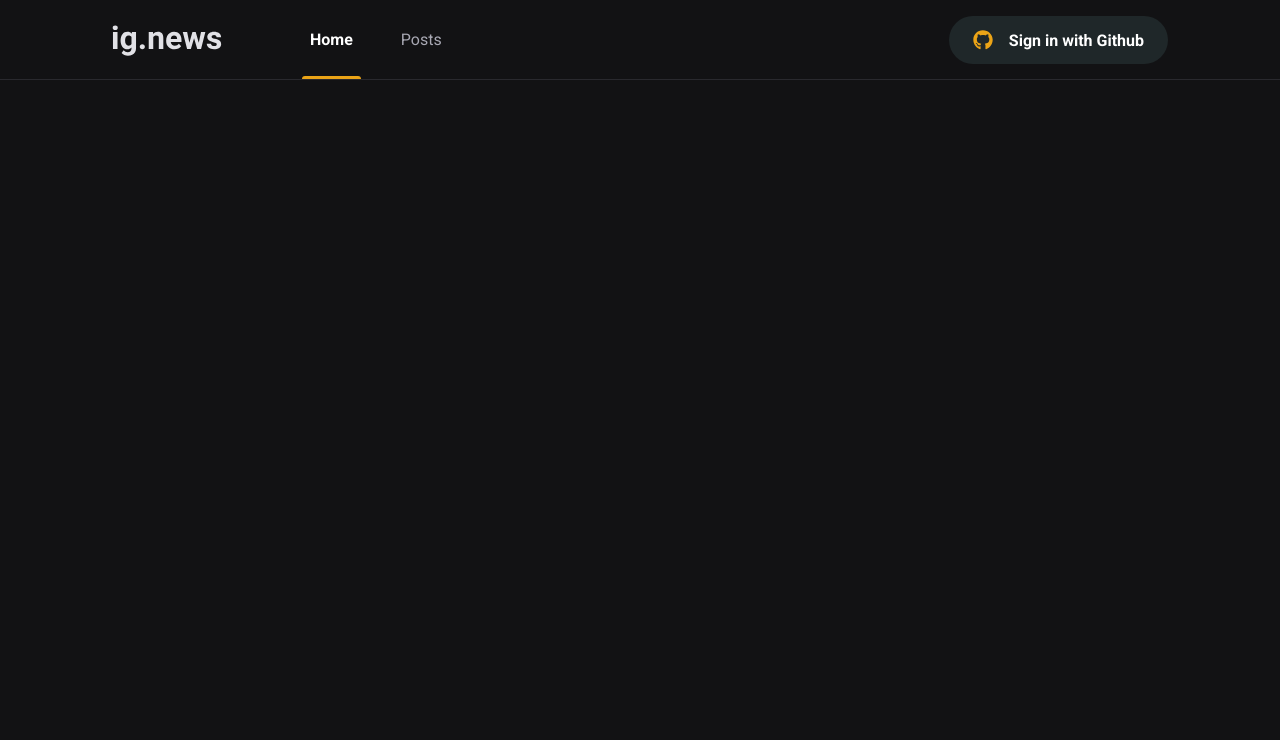
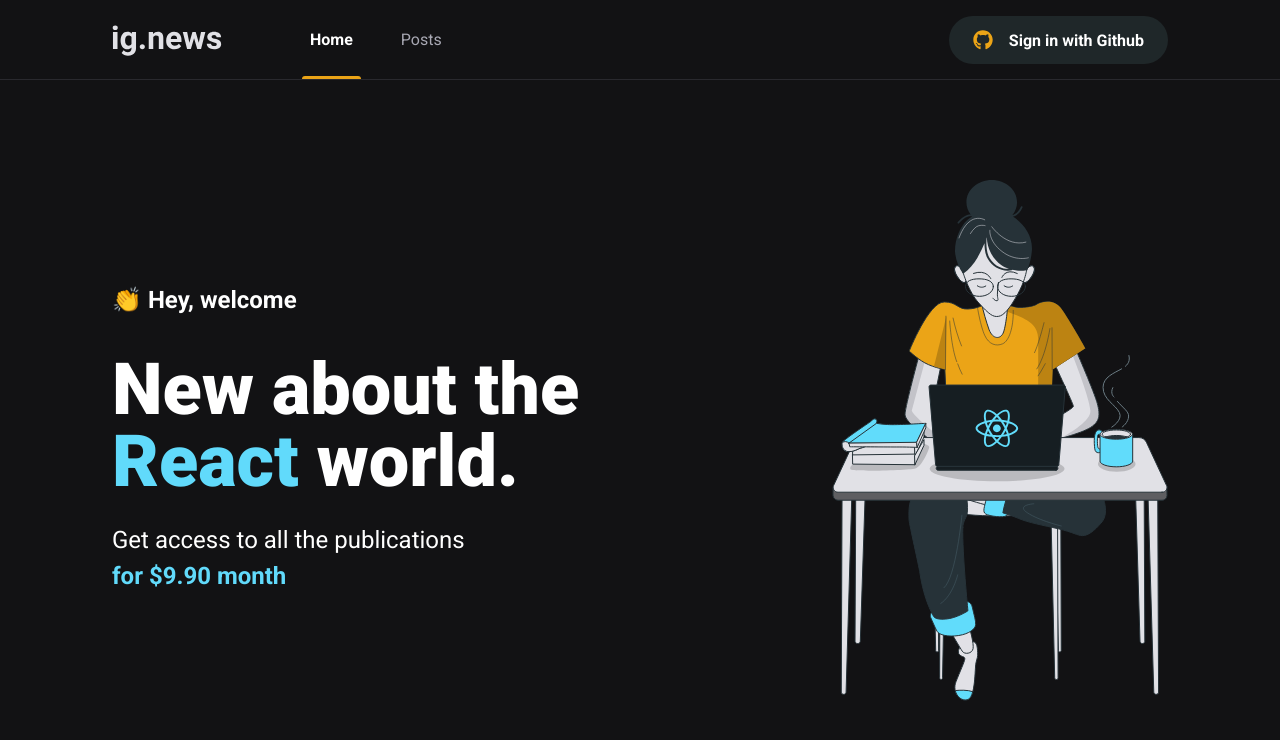
Before and after one commit to renanlido/ignews, a Next.js app: page / in a window 1280 px wide. Shown: the top 740 px of the page. Built offline with nearby package versions, Linux system fonts and the light colour scheme.

Commit message:
chore: create content of home page

```diff
--- /dev/null
+++ b/src/pages/home.module.scss
@@ -0,0 +1,41 @@
+.contentContainer {
+  max-width: 1120px;
+  margin: 0 auto;
+  padding: 0 2rem;
+  height: calc(100vh - 5rem);
+
+  display: flex;
+  align-items: center;
+  justify-content: space-between;
+}
+
+.hero {
+  max-width: 600px;
+
+  > span {
+    font-size: 1.5rem;
+    font-weight: bold;
+  }
+
+  h1 {
+    font-size: 4.5rem;
+    line-height: 4.5rem;
+    font-weight: 900;
+    margin-top: 2.5rem;
+
+    span {
+      color: var(--cyan-500);
+    }
+  }
+
+  p {
+    font-size: 1.5rem;
+    line-height: 2.25rem;
+    margin-top: 1.5rem;
+
+    span {
+      color: var(--cyan-500);
+      font-weight: bold;
+    }
+  }
+}
--- a/src/pages/index.tsx
+++ b/src/pages/index.tsx
@@ -1,4 +1,6 @@
 import Head from 'next/head';
+
+import styles from './home.module.scss';
 
 export default function Home() {
   return (
@@ -6,6 +8,19 @@
       <Head>
         <title>Home | ig.news</title>
       </Head>
+
+      <main className={styles.contentContainer}>
+        <section className={styles.hero}>
+          <span>👏 Hey, welcome</span>
+          <h1>New about the <span>React</span> world.</h1>
+          <p>
+            Get access to all the publications <br/>
+            <span>for $9.90 month</span>
+          </p>
+        </section>
+
+        <img src="images/avatar.svg" alt="Girl coding"/>
+      </main>
     </>
   )
 }
```
